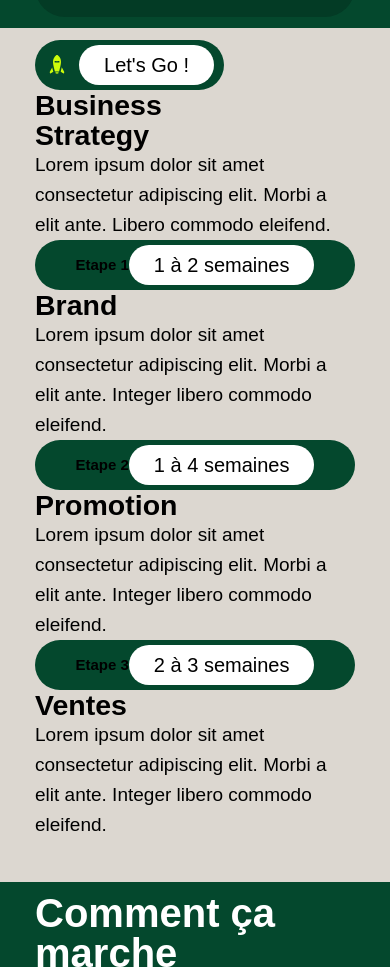
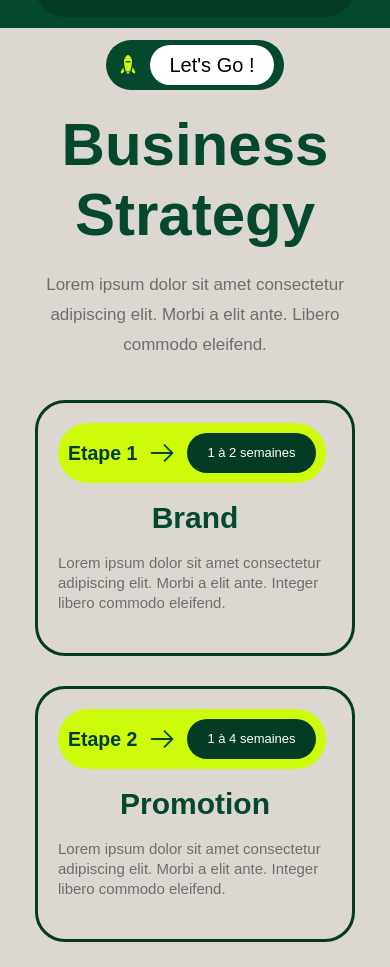
Before and after one commit to MrFlorentin/cours-inte-site1, a plain HTML site: page index.html in a window 390 px wide. Shown: the part 2080-3047 px from the top of the page. Drawn offline with Linux system fonts and the light colour scheme; a web font is replaced by a local one.

Commit message:
Ajout de toutes les sections (style.css)

```diff
--- a/assets/css/style.css
+++ b/assets/css/style.css
@@ -1,3 +1,4 @@
+
 /*BASE*/
 
 *,::after,::before{
@@ -351,17 +352,91 @@ header{ /* Zone du header */
 	font-size: 4.5rem;
 }
 
+/* Section "Business Strategy" */
+.sec-3 .row{
+	gap: 6rem;
+	align-items: normal;
+}
+
+.sticky-text{
+    position: sticky;
+	align-self: start;
+    top: 10rem;
+    z-index: 10;
+}
+
+.sec-3-title{
+	color: var(--green);
+	font-size: 6rem;
+	line-height: 10rem;
+	margin: 2rem 0;
+}
+
+.sec-3-subtitle span{
+	color: var(--dark-grey);
+	font-size: 2.75rem;
+}
+
+.stage-1{
+	border: 3px solid var(--dark-green);
+	border-radius: var(--radius);
+	padding: 5rem;
+	margin: 4rem 0rem;
+}
+
+.stage-2{
+	border: 3px solid var(--dark-green);
+	border-radius: var(--radius);
+	padding: 5rem;
+	margin: 4rem 0rem;
+}
+
+.stage-3{
+	border: 3px solid var(--dark-green);
+	border-radius: var(--radius);
+	padding: 5rem;
+	margin: 4rem 0rem 6rem 0rem;
+}
+
+.stage-btn{
+	display: inline-flex;
+	justify-content: start;
+}
+
+.stage-btn .btn{
+	font-size: 1.5rem;
+	color: var(--dark-green);
+	background: var(--yellow);
+	padding: 1.5rem 2rem;
+}
+
+.stage-btn .white-box{
+	color: var(--white);
+	background: var(--dark-green);
+}
+
+.icon-arrow{
+	fill: var(--dark-green);
+	width: 3rem;
+	height: 3rem;
+	margin: 0rem 2rem;
+}
+
+.stage-title{
+	font-size: 3rem;
+	color: var(--green);
+	margin: 4rem 0;
+}
+
+.stage-desc{
+	color: var(--dark-grey);
+}
+
 /* Section "Comment ça marche" */
 .sec-4{
 	background: var(--green);
 	height: 100%;
 }
-
-/* .how-this-works{
-	display: grid;
-    justify-content: center;
-    align-items: center;
-} */
 
 .how-this-works h1{
 	color: var(--white);
@@ -465,13 +540,6 @@ header{ /* Zone du header */
 	border-radius: var(--radius);
 	transition: ease .5s;
 }
-
-/* .animation-duplication{
-	height: 100rem;
-	width: 100rem;
-	background: var(--yellow);
-	border-radius: var(--radius);
-} */
 
 .sec-team img{
 	border-radius: var(--radius) var(--radius) 0 0;
@@ -1005,6 +1073,60 @@ header{ /* Zone du header */
 		font-size: 3.5rem;
 	}
 
+	/* Section "Stage" */
+	.sec-3-title{
+		font-size: 5rem;
+		line-height: 8rem;
+	}
+
+	.sec-3-subtitle span{
+		font-size: 2rem;
+	}
+
+	.stage-btn .btn{
+		font-size: 1.25rem;
+		padding: 1rem 1rem;
+	}
+
+	.stage-btn .white-box{
+		font-size: 1.3rem;
+		padding: 0 1rem;
+	}
+
+	.icon-arrow{
+		fill: var(--dark-green);
+		width: 3rem;
+		height: 3rem;
+		margin: 0rem 1rem;
+	}
+
+	.stage-title{
+		font-size: 2rem;
+		margin: 2rem 0;
+	}
+
+	.stage-desc{
+		font-size: 1.5rem;
+		line-height: 2rem;
+	}
+
+	.stage-1{
+		padding: 2rem;
+		margin: 3rem 0rem;
+	}
+
+	.stage-2{
+		padding: 2rem;
+		margin: 3rem 0rem;
+	}
+
+	.stage-3{
+		border: 3px solid var(--dark-green);
+		border-radius: var(--radius);
+		padding: 2rem;
+		margin: 3rem 0rem 5rem 0rem;
+	}
+
 	.join-us h1{
 		font-size: 6.5rem;
 		padding: 0 0 3rem 0;
@@ -1204,6 +1326,65 @@ header{ /* Zone du header */
 	.sec-management-solo h2{
 		font-size: 3rem;
 	}
+
+	/* Section "Stage" */
+	.sec-3 .row{
+		gap: 1rem;
+	}
+
+	.sec-3-title{
+		font-size: 4rem;
+		line-height: 7rem;
+	}
+
+	.sec-3-subtitle span{
+		font-size: 1.7rem;
+	}
+
+	.stage-btn .btn{
+		font-size: 1rem;
+		padding: 1rem 1rem;
+	}
+
+	.stage-btn .white-box{
+		font-size: 1.1rem;
+		padding: 0 1rem;
+	}
+
+	.icon-arrow{
+		fill: var(--dark-green);
+		width: 3rem;
+		height: 3rem;
+		margin: 0rem 1rem;
+	}
+
+	.stage-title{
+		font-size: 2rem;
+		margin: 2rem 0;
+	}
+
+	.stage-desc{
+		font-size: 1.5rem;
+		line-height: 2rem;
+	}
+
+	.stage-1{
+		padding: 2rem;
+		margin: 3rem 0rem;
+	}
+
+	.stage-2{
+		padding: 2rem;
+		margin: 3rem 0rem;
+	}
+
+	.stage-3{
+		border: 3px solid var(--dark-green);
+		border-radius: var(--radius);
+		padding: 2rem;
+		margin: 3rem 0rem 5rem 0rem;
+	}
+
 
 	.join-us h1{
 		font-size: 7rem;
@@ -1427,6 +1608,106 @@ header{ /* Zone du header */
 		line-height: 2.5rem;
 	}
 
+	/* Section "Stage" */
+	.sec-3 .row{
+		gap: 0rem;
+	}
+
+	.sec-3-title{
+		font-size: 6.5rem;
+		line-height: 7rem;
+	}
+
+	.sec-3-subtitle span{
+		font-size: 2rem;
+	}
+
+	/* Section "Stage" */
+	.sec-3 .row{
+		gap: 1rem;
+	}
+
+	.sticky-text{
+		position: relative;
+		align-self: start;
+		top: 0rem;
+		z-index: 0;
+	}
+
+	.sec-3-title{
+		font-size: 4rem;
+		line-height: 7rem;
+	}
+
+	.sec-3-subtitle span{
+		font-size: 1.7rem;
+	}
+
+	.sec-3 .btn_rocket{
+		place-self: center;
+		display: block;
+	}
+
+	.stage-btn .btn{
+		font-size: 1.3rem;
+		padding: 1rem 1rem;
+	}
+
+	.sec-3 h1{
+		place-self: center;
+	}
+
+	.sec-3 .sec-3-subtitle span{
+		display: flex;
+		justify-content: center;
+		text-align: center;
+	}
+
+	.stage-btn .white-box{
+		font-size: 1.3rem;
+		padding: 0 1rem;
+	}
+
+	.icon-arrow{
+		fill: var(--dark-green);
+		width: 3rem;
+		height: 3rem;
+		margin: 0rem 1rem;
+	}
+
+	.sec-3 .white-box{
+		padding: 0.5rem 2rem;
+	}
+
+	.stage-title{
+		font-size: 2rem;
+		margin: 2rem 0;
+	}
+
+	.stage-desc{
+		font-size: 1.5rem;
+		line-height: 2rem;
+		padding-right: 1rem;
+		padding-bottom: 2rem;
+	}
+
+	.stage-1{
+		padding: 2rem;
+		margin: 3rem 0rem;
+	}
+
+	.stage-2{
+		padding: 2rem;
+		margin: 3rem 0rem;
+	}
+
+	.stage-3{
+		border: 3px solid var(--dark-green);
+		border-radius: var(--radius);
+		padding: 2rem;
+		margin: 3rem 0rem 5rem 0rem;
+	}
+
 	.join-us h1{
 		font-size: 5.5rem;
 		padding: 0 0 3rem 0;
@@ -1552,7 +1833,7 @@ header{ /* Zone du header */
 	}
 }
 
-footer {
+footer{
     display: flex;
     background-color:#04482D;
     color:#fff;
```
